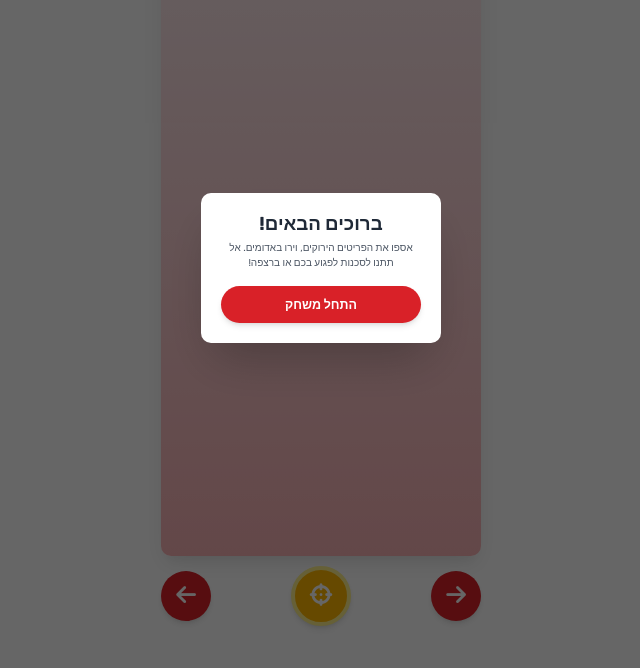
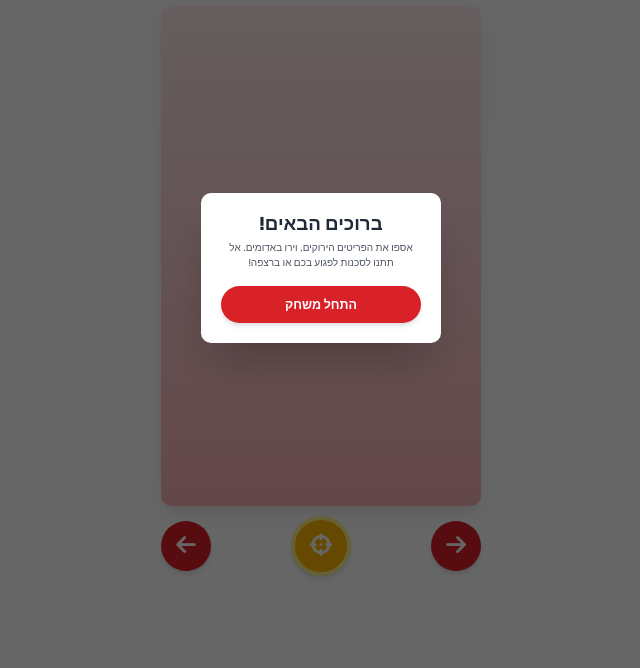
Before and after one commit to dartaryan/passportcart, a plain HTML site: page index.html in a window 1280 px wide. Shown: the part 132-800 px from the top of the page, without its empty margins (319-959 px from the left). Drawn offline with nearby package versions, Linux system fonts and the light colour scheme.

Commit message:
Update index.html

```diff
--- a/index.html
+++ b/index.html
@@ -159,7 +159,7 @@
   function resizeCanvas() {
     const container = document.getElementById('game-container');
     canvas.width = Math.min(container.clientWidth, 500);
-    canvas.height = 600;
+    canvas.height = 500;
     player.y = canvas.height - player.height - 10;
     if (!gameRunning) {
       player.x = (canvas.width - player.width) / 2;
```
